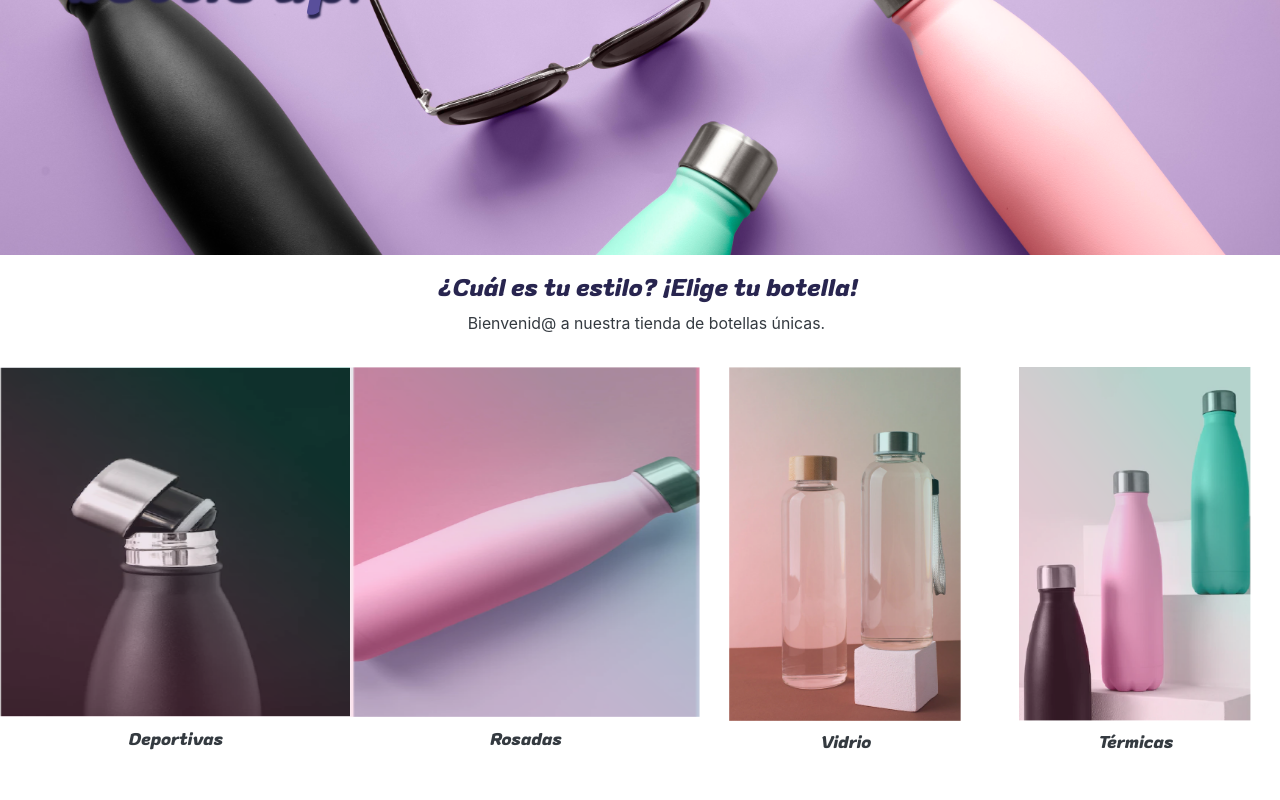
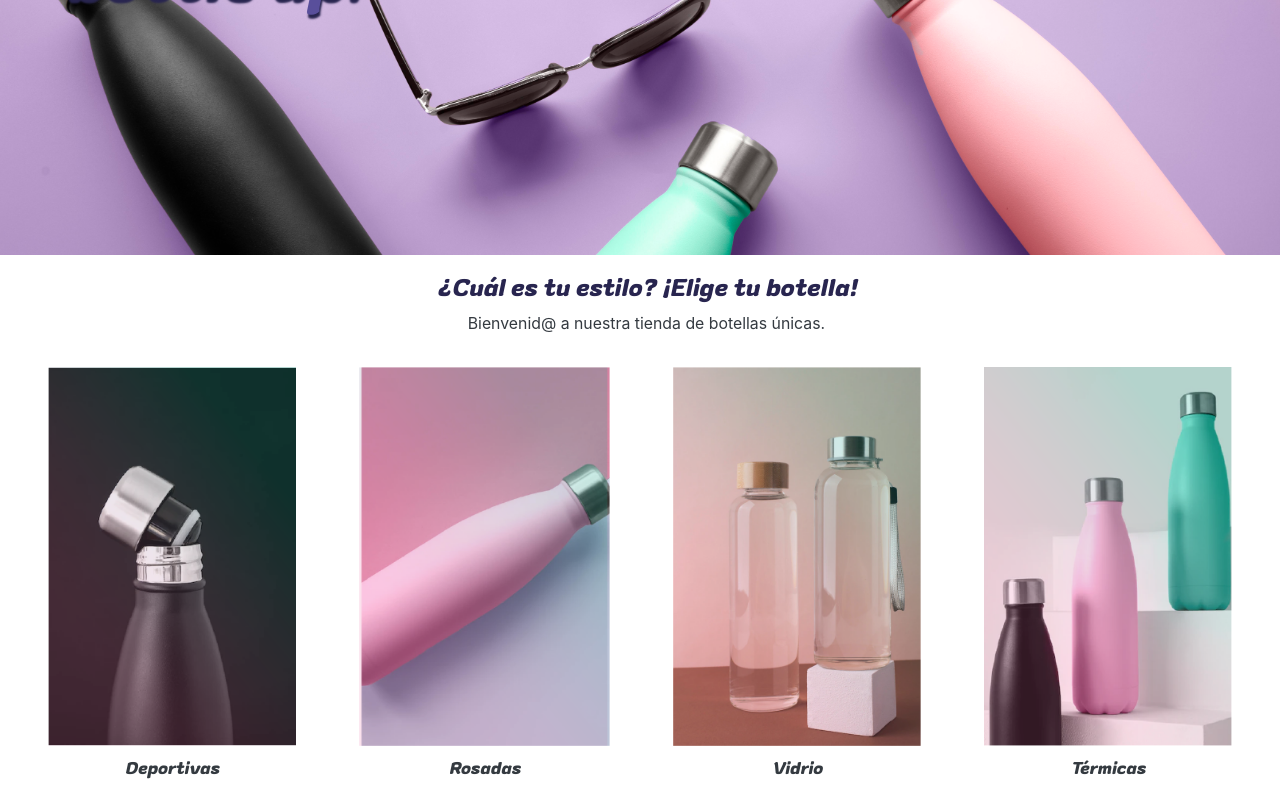
Before and after one commit to PedroDCA/disenoweb, a React (Create React App) app: page / in a window 1280 px wide. Shown: the part 334-1134 px from the top of the page. Before the commit the page ends 1108 px from the top, so only its background shows below. Built offline with nearby package versions, Linux system fonts and the light colour scheme.

Commit message:
responsive-fix-homepage

```diff
--- a/src/components/homepage.js
+++ b/src/components/homepage.js
@@ -24,19 +24,19 @@ function Homepage() {
         </div>
         <div className="imageContainer">
           <Link to="/search" >
-            <img src={Img1} alt="Imagen 1" className="Img1" />
+            <img src={Img1} alt="Imagen 1" className="Img-filter" />
             <p>Deportivas</p>
           </Link>
           <Link to="/search" >
-            <img src={Img2} alt="Imagen 2" className="Img2" />
+            <img src={Img2} alt="Imagen 2" className="Img-filter" />
             <p>Rosadas</p>
           </Link>
           <Link to="/search" >
-            <img src={Img3} alt="Imagen 3" className="Img3" />
+            <img src={Img3} alt="Imagen 3" className="Img-filter" />
             <p>Vidrio</p>
           </Link>
           <Link to="/search" >
-            <img src={Img4} alt="Imagen 4" className="Img4" />
+            <img src={Img4} alt="Imagen 4" className="Img-filter" />
             <p>Térmicas</p>
           </Link>
         </div>
--- a/src/styles/logoSection.css
+++ b/src/styles/logoSection.css
@@ -81,7 +81,7 @@ span
     gap: 0%; /* Ajusta el valor según tus preferencias para el espacio entre las imágenes */
 }
 
-.Img1, .Img2, .Img3, .Img4 {
+.Img-filter {
     width: 80%;
     height: auto;
     display: block;
@@ -109,9 +109,10 @@ span
 
 
 @media screen and (max-width: 768px) {
-    .Img1, .Img2, .Img3, .Img4 {
+    .Img-filter {
         width: 100%; /* Cambia el ancho al 100% en pantallas más pequeñas */
     }
+
     .logo_section_container
 {
     margin-top: 7vw;
@@ -126,9 +127,10 @@ span
         font-size: 100%; /* Ajusta el tamaño de fuente para pantallas más pequeñas */
         margin-top: 1%; /* Ajusta el margen superior para pantallas más pequeñas */
     }
+
     .bootle-up-link
 {
-    top: 40vw;
+    top: 50vw;
     transform: translateX(65%); /* Centrado verticalmente */
     font-size: 10vw; /* Ajustando el tamaño de fuente para pantallas más pequeñas */
     text-shadow: 1px 3px 2px #28254F; /* Sombra del texto */
```
